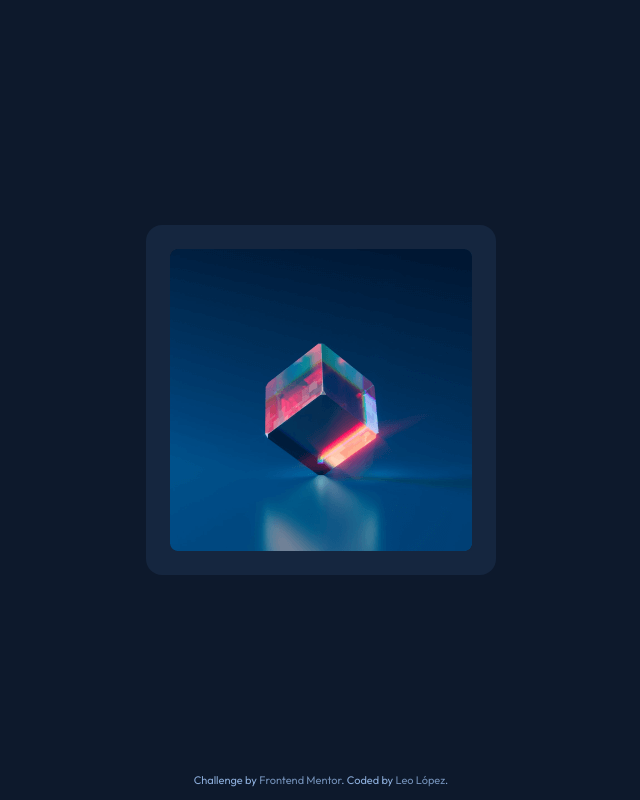
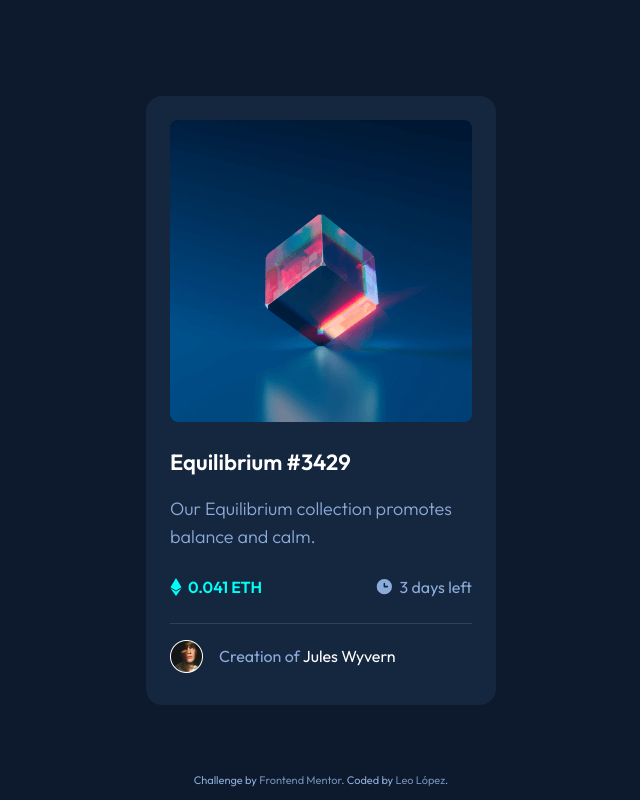
Before and after one commit to Ciensprog/FM-003-NFT-Preview-Card-Component, a React (Vite) app: page / in a window 1280 px wide. Shown: the whole page, without its empty margins (319-959 px from the left). Built offline with nearby package versions, Linux system fonts and the light colour scheme.

Commit message:
Add content

```diff
--- a/src/App.tsx
+++ b/src/App.tsx
@@ -1,3 +1,5 @@
+import { IconClock } from './assets/icons/clock'
+import { IconETH } from './assets/icons/eth'
 import { IconEye } from './assets/icons/eye'
 
 import { Attribution } from './components/Attribution'
@@ -14,8 +16,8 @@ export function App() {
   return (
     <>
       <main className="my-10 px-6 z-10">
-        <div className="bg-dark-blue-700 p-6 rounded-2xl">
-          <figure className="">
+        <div className="bg-dark-blue-700 max-w-[21.875rem] p-6 rounded-2xl">
+          <figure>
             <a
               href="/#"
               className="flex group relative"
@@ -23,16 +25,66 @@ export function App() {
             >
               <img
                 src="product.png"
-                className="aspect-square object-cover h-full w-[17.375rem] sm:w-full"
+                className="aspect-square object-cover"
                 height={302}
                 width={302}
                 alt="Product"
               />
               <div className="bg-cyan/50 absolute flex h-full items-center justify-center left-0 opacity-0 rounded-lg top-0 transition invisible w-full group-hover:opacity-100 group-hover:visible">
-                <IconEye />
+                <span className="h-12 w-12">
+                  <IconEye />
+                </span>
               </div>
             </a>
           </figure>
+          <section>
+            <h3 className="font-semibold mt-6 text-[1.375rem] text-white">
+              Equilibrium #3429
+            </h3>
+            <p className="font-light mt-4 text-lg text-soft-blue">
+              Our Equilibrium collection promotes balance and calm.
+            </p>
+            <div className="flex items-center justify-between my-6">
+              <div className="flex items-center text-cyan">
+                <span className="flex h-[1.125rem] items-center w-3">
+                  <IconETH />
+                </span>
+                <span className="font-semibold ml-1.5">
+                  0.041{' '}
+                  <abbr className="no-underline" title="Ethereum">
+                    ETH
+                  </abbr>
+                </span>
+              </div>
+              <div className="flex items-center text-soft-blue">
+                <span className="flex h-4 items-center w-4">
+                  <IconClock />
+                </span>
+                <span className="ml-2">3 days left</span>
+              </div>
+            </div>
+          </section>
+          <footer className="border-dark-blue-400 border-t flex gap-4 items-center pb-2 pt-4">
+            <figure>
+              <img
+                src="profile.png"
+                className="aspect-square object-cover h-full w-[2.0625rem]"
+                height={33}
+                width={33}
+                alt="Profile"
+              />
+            </figure>
+            <div>
+              <span className="text-soft-blue">Creation of</span>{' '}
+              <a
+                href="/#"
+                className="text-white hover:text-cyan"
+                onClick={onClickWithPreventDefault}
+              >
+                Jules Wyvern
+              </a>
+            </div>
+          </footer>
         </div>
       </main>
 
```
